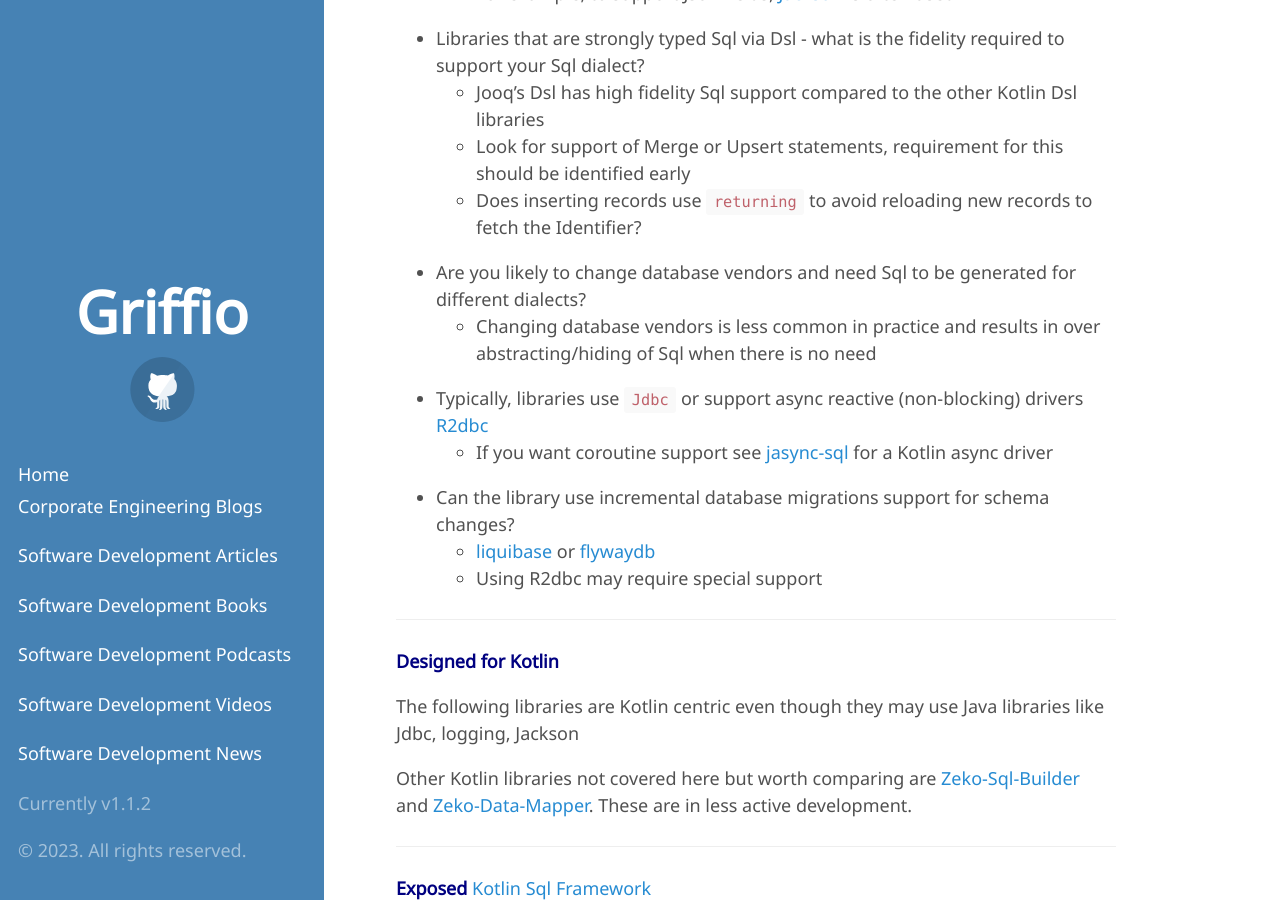
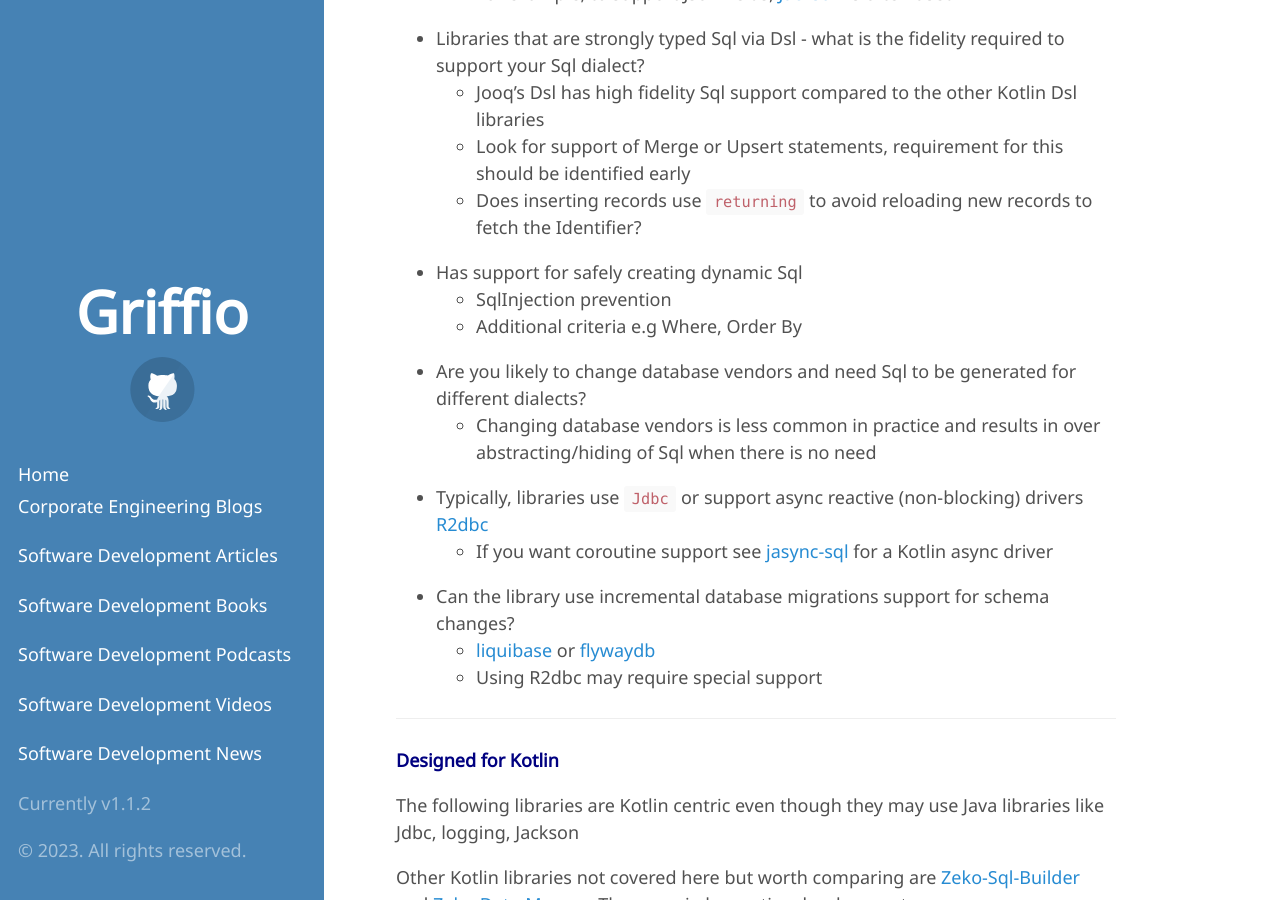
Before and after one commit to griffio/griffio.github.io, a Jekyll site: the page built from _posts/2023-04-20-More-Kotlin-Sql-Persistence-Comparision.md, in a window 1280 px wide and 900 px high, scrolled down 1464 px. Built offline with Jekyll 4.4.1, drawn with Linux system fonts in a browser that asks for light colours; some web fonts are replaced.

Commit message:
Update 2023-04-20-More-Kotlin-Sql-Persistence-Comparision.md

```diff
--- a/_posts/2023-04-20-More-Kotlin-Sql-Persistence-Comparision.md
+++ b/_posts/2023-04-20-More-Kotlin-Sql-Persistence-Comparision.md
@@ -47,6 +47,9 @@
   * Jooq's Dsl has high fidelity Sql support compared to the other Kotlin Dsl libraries
   * Look for support of Merge or Upsert statements, requirement for this should be identified early
   * Does inserting records use `returning` to avoid reloading new records to fetch the Identifier?
+* Has support for safely creating dynamic Sql
+  * SqlInjection prevention
+  * Additional criteria e.g Where, Order By
 * Are you likely to change database vendors and need Sql to be generated for different dialects?
   * Changing database vendors is less common in practice and results in over abstracting/hiding of Sql when there is no need
 * Typically, libraries use `Jdbc` or support async reactive (non-blocking) drivers [R2dbc](https://r2dbc.io/)
```
